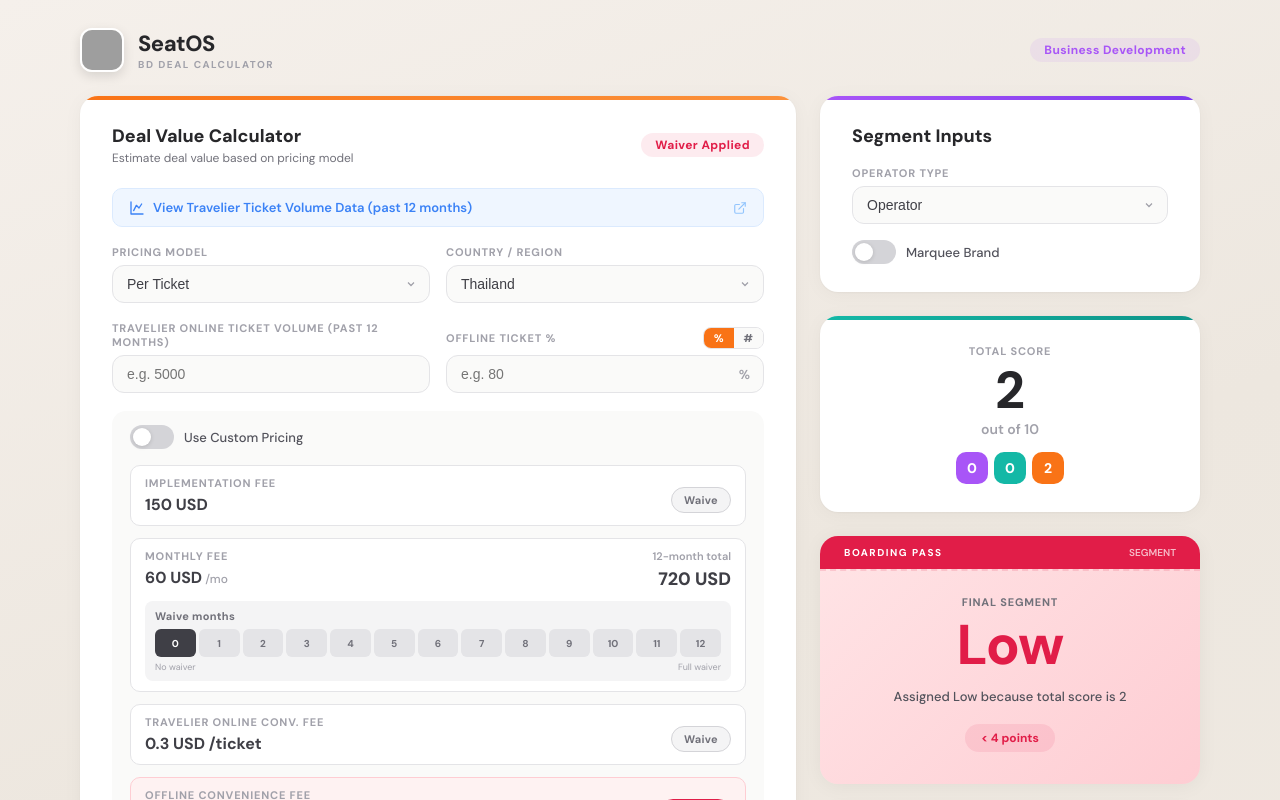
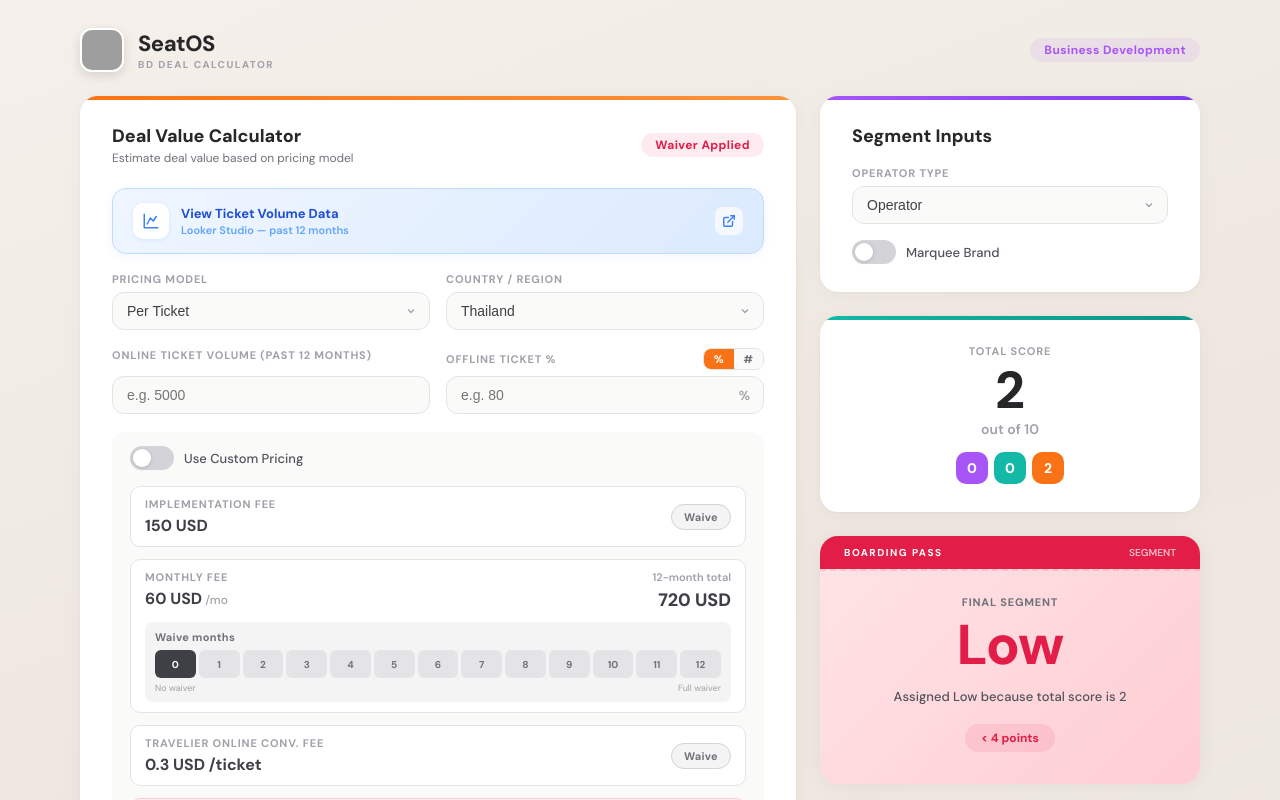
Before and after one commit to medhanakulac-dotcom/2026-dealvalue, a React (Vite) app: page / in a window 1280 px wide. Shown: the top 800 px of the page. Built offline with nearby package versions, Linux system fonts and the light colour scheme; grey boxes are pictures that could not be loaded.

Commit message:
Update App.jsx

```diff
--- a/src/App.jsx
+++ b/src/App.jsx
@@ -400,7 +400,7 @@
       onMouseEnter={(e) => { e.currentTarget.style.transform = "translateY(-2px)"; e.currentTarget.style.boxShadow = "0 8px 32px rgba(0,0,0,0.08)"; }}
       onMouseLeave={(e) => { e.currentTarget.style.transform = "translateY(0)"; e.currentTarget.style.boxShadow = "0 2px 16px rgba(0,0,0,0.04)"; }}
     >
-      <div style={{ background: color, padding: "10px 16px" }}>
+      <div style={{ background: color, padding: "10px 16px", textAlign: "center" }}>
         <span style={{ fontSize: 10, fontWeight: 700, color: "#fff", letterSpacing: 1, textTransform: "uppercase" }}>{label}</span>
       </div>
       <div style={{ borderTop: `2px dashed ${color}25` }} />
@@ -703,28 +703,38 @@
                 style={{
                   display: "flex",
                   alignItems: "center",
-                  gap: 8,
-                  padding: "10px 16px",
-                  borderRadius: 10,
-                  background: "#eff6ff",
-                  border: "1px solid #dbeafe",
+                  gap: 12,
+                  padding: "14px 20px",
+                  borderRadius: 14,
+                  background: "linear-gradient(135deg, #eff6ff 0%, #dbeafe 100%)",
+                  border: "1px solid #bfdbfe",
                   fontSize: 13,
                   fontWeight: 600,
-                  color: "#3b82f6",
+                  color: "#1d4ed8",
                   textDecoration: "none",
                   marginBottom: 18,
-                  transition: "all 0.2s",
-                }}
-                onMouseEnter={(e) => { e.currentTarget.style.background = "#dbeafe"; }}
-                onMouseLeave={(e) => { e.currentTarget.style.background = "#eff6ff"; }}
-              >
-                <svg width="16" height="16" viewBox="0 0 24 24" fill="none" stroke="#3b82f6" strokeWidth="2" strokeLinecap="round" strokeLinejoin="round">
+                  transition: "all 0.25s",
+                  boxShadow: "0 2px 8px rgba(59,130,246,0.08)",
+                }}
+                onMouseEnter={(e) => { e.currentTarget.style.background = "linear-gradient(135deg, #dbeafe 0%, #bfdbfe 100%)"; e.currentTarget.style.boxShadow = "0 4px 16px rgba(59,130,246,0.15)"; e.currentTarget.style.transform = "translateY(-1px)"; }}
+                onMouseLeave={(e) => { e.currentTarget.style.background = "linear-gradient(135deg, #eff6ff 0%, #dbeafe 100%)"; e.currentTarget.style.boxShadow = "0 2px 8px rgba(59,130,246,0.08)"; e.currentTarget.style.transform = "translateY(0)"; }}
+              >
+                <div style={{ width: 36, height: 36, borderRadius: 10, background: "#fff", display: "flex", alignItems: "center", justifyContent: "center", boxShadow: "0 1px 4px rgba(59,130,246,0.12)", flexShrink: 0 }}>
+                  <svg width="18" height="18" viewBox="0 0 24 24" fill="none" stroke="#3b82f6" strokeWidth="2" strokeLinecap="round" strokeLinejoin="round">
                     <path d="M3 3v18h18"/><path d="M7 16l4-8 4 4 4-6"/>
                   </svg>
-                {model === "ticket" ? "View Travelier Ticket Volume Data (past 12 months)" : "View Travelier GMV & Revenue Data (past 12 months)"}
-                <svg width="14" height="14" viewBox="0 0 24 24" fill="none" stroke="#93c5fd" strokeWidth="2" strokeLinecap="round" strokeLinejoin="round" style={{ marginLeft: "auto" }}>
+                </div>
+                <div style={{ flex: 1 }}>
+                  <div style={{ fontSize: 13, fontWeight: 700, color: "#1d4ed8" }}>
+                    {model === "ticket" ? "View Ticket Volume Data" : "View GMV & Revenue Data"}
+                  </div>
+                  <div style={{ fontSize: 11, color: "#60a5fa", marginTop: 1 }}>Looker Studio — past 12 months</div>
+                </div>
+                <div style={{ width: 28, height: 28, borderRadius: 8, background: "rgba(255,255,255,0.7)", display: "flex", alignItems: "center", justifyContent: "center", flexShrink: 0 }}>
+                  <svg width="14" height="14" viewBox="0 0 24 24" fill="none" stroke="#3b82f6" strokeWidth="2.5" strokeLinecap="round" strokeLinejoin="round">
                     <path d="M18 13v6a2 2 0 01-2 2H5a2 2 0 01-2-2V8a2 2 0 012-2h6"/><polyline points="15 3 21 3 21 9"/><line x1="10" y1="14" x2="21" y2="3"/>
                   </svg>
+                </div>
               </a>
 
               {/* Model + Country row */}
@@ -756,23 +766,20 @@
 
               {/* Inputs */}
               {model === "ticket" ? (
+                <div style={{ marginBottom: 18 }}>
+                  {/* Labels row */}
                   <div
                     className="grid-2col"
                     style={{
                       display: "grid",
                       gridTemplateColumns: "1fr 1fr",
                       gap: 16,
-                    marginBottom: 18,
-                    alignItems: "end",
-                  }}
-                >
-                  <Input
-                    label="Travelier Online Ticket Volume (past 12 months)"
-                    value={ticketVolume}
-                    onChange={setTicketVolume}
-                    placeholder="e.g. 5000"
-                  />
-                  <div style={{ display: "flex", flexDirection: "column", gap: 6 }}>
+                      marginBottom: 6,
+                    }}
+                  >
+                    <label style={{ fontSize: 11, fontWeight: 700, color: "#a1a1aa", letterSpacing: 0.8, textTransform: "uppercase" }}>
+                      Online Ticket Volume (past 12 months)
+                    </label>
                     <div style={{ display: "flex", alignItems: "center", justifyContent: "space-between" }}>
                       <label style={{ fontSize: 11, fontWeight: 700, color: "#a1a1aa", letterSpacing: 0.8, textTransform: "uppercase" }}>
                         {offlineMode === "percent" ? "Offline Ticket %" : "Offline Ticket Volume"}
@@ -797,6 +804,37 @@
                         ))}
                       </div>
                     </div>
+                  </div>
+                  {/* Inputs row */}
+                  <div
+                    className="grid-2col"
+                    style={{
+                      display: "grid",
+                      gridTemplateColumns: "1fr 1fr",
+                      gap: 16,
+                    }}
+                  >
+                    <input
+                      type="text"
+                      inputMode="decimal"
+                      value={ticketVolume}
+                      onChange={(e) => setTicketVolume(e.target.value)}
+                      placeholder="e.g. 5000"
+                      style={{
+                        width: "100%",
+                        padding: "10px 14px",
+                        borderRadius: 12,
+                        border: "1.5px solid #e4e4e7",
+                        fontSize: 14,
+                        fontWeight: 500,
+                        color: "#3f3f46",
+                        background: "#fafaf9",
+                        outline: "none",
+                        transition: "border-color 0.2s",
+                      }}
+                      onFocus={(e) => (e.target.style.borderColor = "#f97316")}
+                      onBlur={(e) => (e.target.style.borderColor = "#e4e4e7")}
+                    />
                     <div style={{ position: "relative", display: "flex", alignItems: "center" }}>
                       <input
                         type="text"
@@ -903,9 +941,9 @@
                   {/* Implementation Fee row */}
                   <div style={{
                     display: "grid",
-                    gridTemplateColumns: customPricing ? "1fr auto" : "1fr auto",
+                    gridTemplateColumns: "1fr auto",
                     gap: 12,
-                    alignItems: "end",
+                    alignItems: "center",
                     padding: "10px 14px",
                     background: waiveImpl ? "#fef2f2" : "#fff",
                     borderRadius: 10,
@@ -930,7 +968,7 @@
                         </div>
                       )}
                     </div>
-                    <div style={{ paddingBottom: 2 }}>
+                    <div>
                       <WaiverToggle checked={waiveImpl} onChange={setWaiveImpl} />
                     </div>
                   </div>
@@ -1039,7 +1077,7 @@
                     display: "grid",
                     gridTemplateColumns: "1fr auto",
                     gap: 12,
-                    alignItems: "end",
+                    alignItems: "center",
                     padding: "10px 14px",
                     background: waiveVariable ? "#fef2f2" : "#fff",
                     borderRadius: 10,
@@ -1075,7 +1113,7 @@
                         </div>
                       )}
                     </div>
-                    <div style={{ paddingBottom: 2 }}>
+                    <div>
                       <WaiverToggle checked={waiveVariable} onChange={setWaiveVariable} />
                     </div>
                   </div>
@@ -1086,7 +1124,7 @@
                       display: "grid",
                       gridTemplateColumns: "1fr auto",
                       gap: 12,
-                      alignItems: "end",
+                      alignItems: "center",
                       padding: "10px 14px",
                       background: waiveOffline ? "#fef2f2" : "#fff",
                       borderRadius: 10,
@@ -1113,7 +1151,7 @@
                           </div>
                         )}
                       </div>
-                      <div style={{ paddingBottom: 2 }}>
+                      <div>
                         <WaiverToggle checked={waiveOffline} onChange={setWaiveOffline} />
                       </div>
                     </div>
```
Lines whose indentation alone changed are shown as unchanged.
